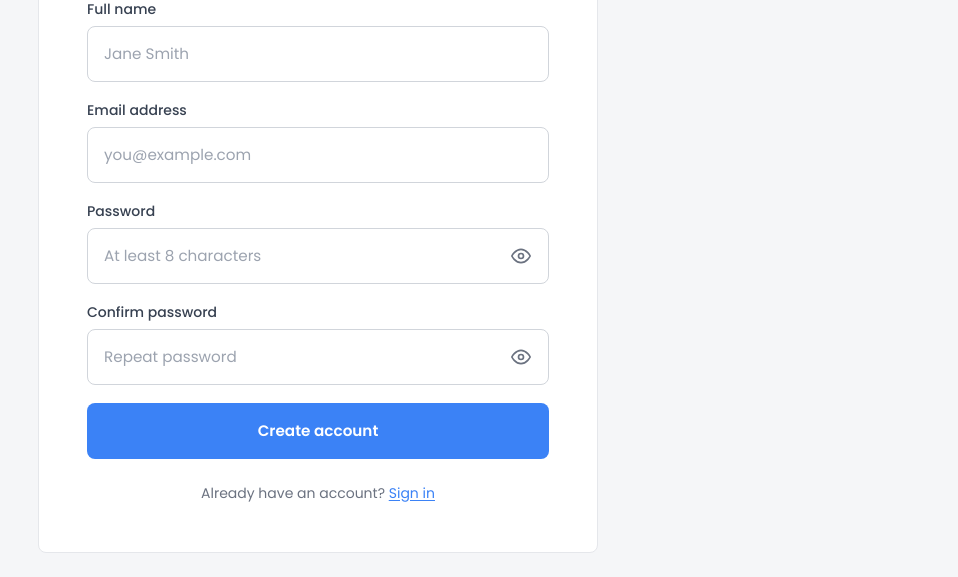
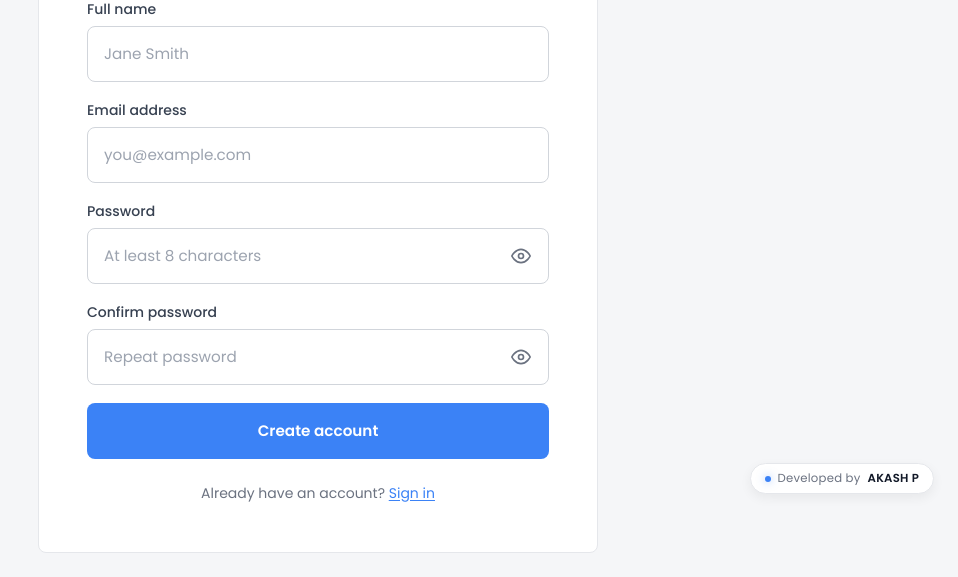
Before and after one commit to akasha66850-cloud/weather-app, a Django app: page /accounts/signup/ in a window 1280 px wide. Shown: the part 288-865 px from the top of the page, without its empty margins (322-1280 px from the left). Run offline with Django 5.2, Linux system fonts and the light colour scheme.

Commit message:
Add 'Developed by AKASH P' credit badge to bottom-right of website

```diff
--- a/weatherapp/templates/registration/base_auth.html
+++ b/weatherapp/templates/registration/base_auth.html
@@ -241,6 +241,45 @@
     @media (max-width: 600px) {
       .auth-card { padding: 32px 24px; border: none; border-radius: 0; }
       .auth-main { padding: 0; align-items: flex-start; }
+      .developer-credit { position: static; margin: 20px auto 28px; }
+    }
+
+    /* Developer Credit */
+    .developer-credit {
+      position: fixed;
+      bottom: 18px;
+      right: 24px;
+      z-index: 95;
+      display: inline-flex;
+      align-items: center;
+      gap: 7px;
+      padding: 6px 14px;
+      border-radius: 999px;
+      background: #ffffff;
+      border: 1px solid var(--border);
+      color: var(--text-muted);
+      font-size: 0.73rem;
+      font-family: var(--font);
+      letter-spacing: 0.02em;
+      user-select: none;
+      box-shadow: 0 4px 12px rgba(0, 0, 0, 0.06);
+      transition: all 0.2s ease;
+    }
+    .developer-credit:hover {
+      border-color: #3b82f6;
+      color: var(--text-dark);
+      transform: translateY(-1px);
+    }
+    .developer-credit .dev-dot {
+      width: 6px;
+      height: 6px;
+      border-radius: 50%;
+      background: #3b82f6;
+      box-shadow: 0 0 8px rgba(59, 130, 246, 0.5);
+    }
+    .developer-credit .dev-name {
+      color: var(--text-dark);
+      font-weight: 600;
     }
   </style>
   {% block extra_head %}{% endblock %}
@@ -283,5 +322,11 @@
       });
     });
   </script>
+  <div class="developer-credit" title="WeatherSense — Developed by AKASH P">
+    <span class="dev-dot"></span>
+    <span class="dev-text">Developed by</span>
+    <span class="dev-name">AKASH P</span>
+  </div>
+
 </body>
 </html>
```
Also changed, not shown: weatherapp/templates/weatherapp/index.html (+67 -0 lines).
